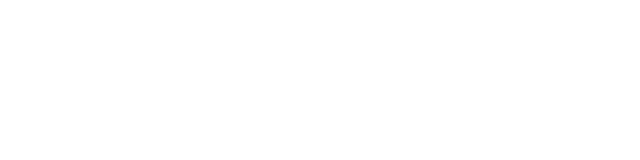
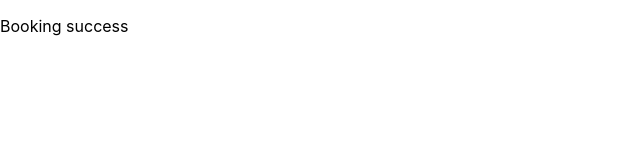
Before and after one commit to LineNil/Project-exam-2, a React (Create React App) app: page /booking-success in a window 1280 px wide. Before the commit this address had no page. Shown: the top 160 px of the page, without its empty margins (0-640 px from the left). Built offline with nearby package versions, Linux system fonts and the light colour scheme; a web font is replaced by a local one.

Commit message:
booking success

```diff
--- a/src/components/App/App.js
+++ b/src/components/App/App.js
@@ -8,6 +8,7 @@ import UserAccount from "../UserAccount";
 import ManagerPage from "../ManagerPage";
 import VenueDetailsLoggedInUser from "../Venue/User";
 import UserBookings from "../Bookings/User";
+import BookingSuccess from "../Bookings/User/success";
 
 function App(){
   return(
@@ -22,6 +23,7 @@ function App(){
           <Route path="/user-account" element={<UserAccount />} />
           <Route path="/venue-details/:id" element={<VenueDetailsLoggedInUser />} />
           <Route path="/user-bookings" element={<UserBookings />} />
+          <Route path="/booking-success" element={<BookingSuccess/>}/>
         </Routes>
       </div>
     </BrowserRouter>
--- /dev/null
+++ b/src/components/Bookings/User/success.jsx
@@ -0,0 +1,11 @@
+import React from "react";
+
+function BookingSuccess(){
+  return(
+    <div>
+      <p>Booking success</p>
+    </div>
+  );
+}
+
+export default BookingSuccess;
--- a/src/components/Venue/User/index.jsx
+++ b/src/components/Venue/User/index.jsx
@@ -1,12 +1,10 @@
 import React, { useState } from "react";
 import HeaderLoggedIn from "../../Layout/User";
-import { useLocation } from "react-router-dom";
+import { useLocation, useNavigate } from "react-router-dom";
 import useVenueData from "../FetchData";
 import DatePicker from "react-datepicker";
 import "react-datepicker/dist/react-datepicker.css";
 import ApiKey from "../../Api/ApiKey";
-
-
 
 async function createBooking(startDate, endDate, guests, venueId) {
   const accessToken = localStorage.getItem("accessToken");
@@ -40,6 +38,7 @@ async function createBooking(startDate, endDate, guests, venueId) {
 
 function VenueDetailsLoggedInUser() {
   const location = useLocation();
+  const navigate = useNavigate(); // Bruker useNavigate her
   const [startDate, setStartDate] = useState(new Date());
   const [endDate, setEndDate] = useState(null);
   const [guests, setGuests] = useState(1);
@@ -50,10 +49,16 @@ function VenueDetailsLoggedInUser() {
     try {
       await createBooking(startDate, endDate, guests, venueId);
       console.log("Booking created successfully!");
-      // Handle success scenario, e.g., redirect to a confirmation page
+      navigateToBookingSuccess(); // Navigerer til booking-suksesssiden
     } catch (error) {
-      // Handle error scenario, e.g., display an error message to the user
+      // Håndter feilscenario, f.eks., vis en feilmelding til brukeren
     }
+  };
+
+  const navigateToBookingSuccess = () => {
+    // Implementer navigeringen til booking-suksesssiden her
+    console.log("Navigating to booking success page...");
+    navigate("/booking-success");
   };
 
   if (!venue) {
```
